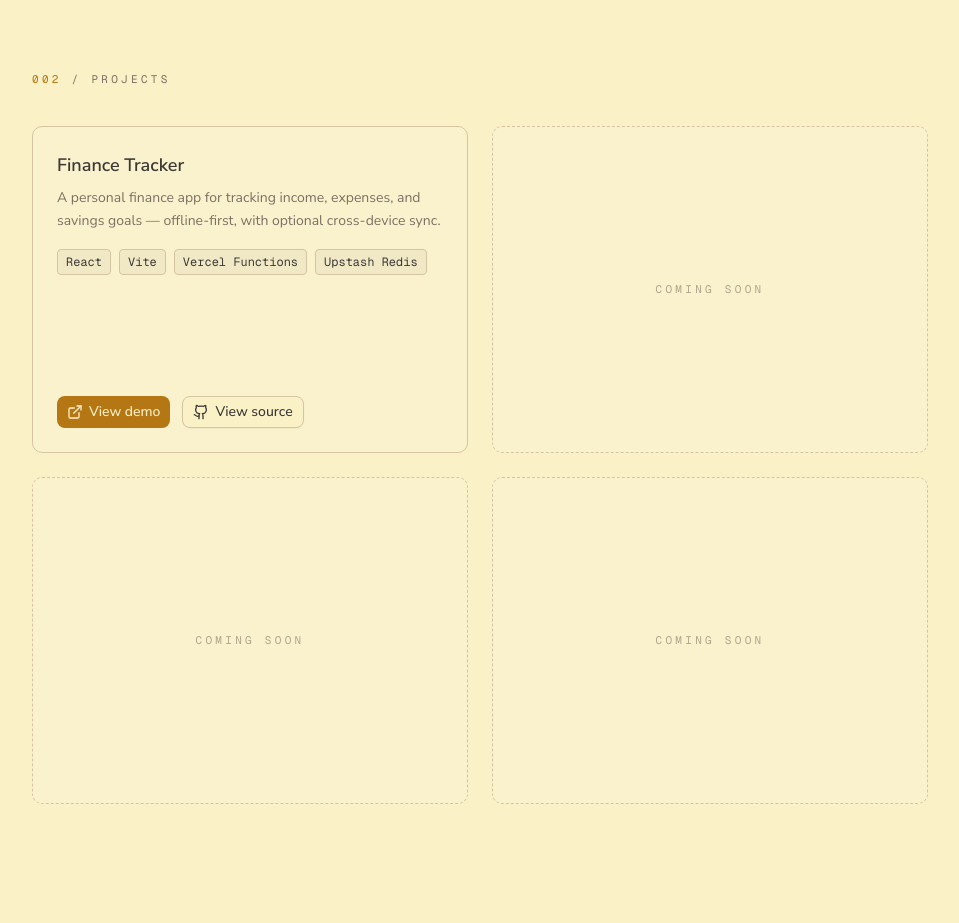
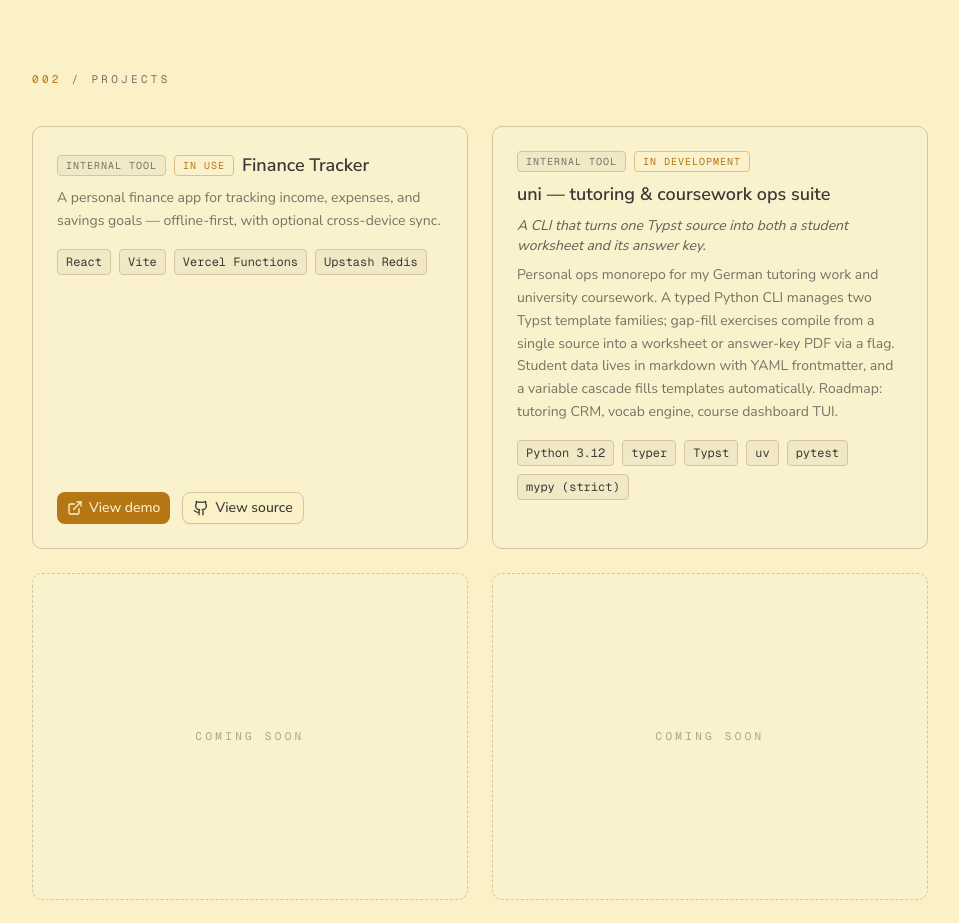
Before and after one commit to dumbld0re/portfolioV1, a Next.js app: page / in a window 1280 px wide. Shown: the part 1420-2343 px from the top of the page, without its empty margins (160-1119 px from the left). Built offline with nearby package versions, Linux system fonts and the light colour scheme; no server answers.

Commit message:
Add uni tutoring/coursework suite project with internal-tool and status badges

```diff
--- a/components/sections/projects-section.tsx
+++ b/components/sections/projects-section.tsx
@@ -34,7 +34,22 @@ export function ProjectsSection() {
             ) : (
               <div key={i} className="rounded-lg border border-border bg-card/40 p-6 flex flex-col gap-4">
                 <div className="space-y-2">
-                  <h3 className="font-semibold text-lg">{project.title}</h3>
+                  <div className="flex flex-wrap items-center gap-2">
+                    {project.internalTool && (
+                      <span className="text-[10px] font-mono uppercase tracking-widest px-2 py-0.5 border border-border bg-foreground/5 text-muted-foreground rounded">
+                        {t.internalToolLabel}
+                      </span>
+                    )}
+                    {project.status && (
+                      <span className="text-[10px] font-mono uppercase tracking-widest px-2 py-0.5 border border-primary/40 text-primary rounded">
+                        {t.statusLabels[project.status]}
+                      </span>
+                    )}
+                    <h3 className="font-semibold text-lg w-full sm:w-auto">{project.title}</h3>
+                  </div>
+                  {project.tagline && (
+                    <p className="text-sm italic text-foreground/80">{project.tagline}</p>
+                  )}
                   <p className="text-sm text-muted-foreground leading-relaxed">{project.description}</p>
                 </div>
 
--- a/content/projects.ts
+++ b/content/projects.ts
@@ -1,12 +1,17 @@
 import type { Language } from "@/lib/i18n"
+
+export type ProjectStatus = "inDevelopment" | "inUse"
 
 export type Project = {
   title: string
+  tagline?: string
   description: string
   tech: string[]
   demoHref?: string
   githubHref?: string
   comingSoon?: boolean
+  internalTool?: boolean
+  status?: ProjectStatus
 }
 
 export const projectsContent: Record<
@@ -15,6 +20,8 @@ export const projectsContent: Record<
     comingSoonLabel: string
     viewDemoLabel: string
     viewSourceLabel: string
+    internalToolLabel: string
+    statusLabels: Record<ProjectStatus, string>
     projects: Project[]
   }
 > = {
@@ -22,6 +29,11 @@ export const projectsContent: Record<
     comingSoonLabel: "Demnächst",
     viewDemoLabel: "Demo ansehen",
     viewSourceLabel: "Quellcode",
+    internalToolLabel: "Internes Tool",
+    statusLabels: {
+      inDevelopment: "In Entwicklung",
+      inUse: "Im Einsatz",
+    },
     projects: [
       {
         title: "Finance Tracker",
@@ -30,8 +42,19 @@ export const projectsContent: Record<
         tech: ["React", "Vite", "Vercel Functions", "Upstash Redis"],
         demoHref: "https://financetracker-demo.vercel.app/",
         githubHref: "https://github.com/dumbld0re/financeApp",
+        internalTool: true,
+        status: "inUse",
       },
-      { title: "", description: "", tech: [], comingSoon: true },
+      {
+        title: "uni — Nachhilfe- & Studiums-Ops-Suite",
+        tagline:
+          "Ein CLI, das aus einer Typst-Quelle sowohl ein Arbeitsblatt als auch den Lösungsschlüssel erzeugt.",
+        description:
+          "Persönliches Ops-Monorepo für Deutsch-Nachhilfe und Studium. Ein typisiertes Python-CLI verwaltet zwei Typst-Template-Familien; Lückentext-Übungen kompilieren aus einer Quelle per Flag zum Arbeitsblatt- oder Lösungs-PDF. Schülerdaten liegen als Markdown mit YAML-Frontmatter, eine Variablen-Kaskade füllt Templates automatisch. Roadmap: Nachhilfe-CRM, Vokabeltrainer, Kurs-Dashboard-TUI.",
+        tech: ["Python 3.12", "typer", "Typst", "uv", "pytest", "mypy (strict)"],
+        internalTool: true,
+        status: "inDevelopment",
+      },
       { title: "", description: "", tech: [], comingSoon: true },
       { title: "", description: "", tech: [], comingSoon: true },
     ],
@@ -40,6 +63,11 @@ export const projectsContent: Record<
     comingSoonLabel: "Coming soon",
     viewDemoLabel: "View demo",
     viewSourceLabel: "View source",
+    internalToolLabel: "Internal tool",
+    statusLabels: {
+      inDevelopment: "In development",
+      inUse: "In use",
+    },
     projects: [
       {
         title: "Finance Tracker",
@@ -48,8 +76,19 @@ export const projectsContent: Record<
         tech: ["React", "Vite", "Vercel Functions", "Upstash Redis"],
         demoHref: "https://financetracker-demo.vercel.app/",
         githubHref: "https://github.com/dumbld0re/financeApp",
+        internalTool: true,
+        status: "inUse",
       },
-      { title: "", description: "", tech: [], comingSoon: true },
+      {
+        title: "uni — tutoring & coursework ops suite",
+        tagline:
+          "A CLI that turns one Typst source into both a student worksheet and its answer key.",
+        description:
+          "Personal ops monorepo for my German tutoring work and university coursework. A typed Python CLI manages two Typst template families; gap-fill exercises compile from a single source into a worksheet or answer-key PDF via a flag. Student data lives in markdown with YAML frontmatter, and a variable cascade fills templates automatically. Roadmap: tutoring CRM, vocab engine, course dashboard TUI.",
+        tech: ["Python 3.12", "typer", "Typst", "uv", "pytest", "mypy (strict)"],
+        internalTool: true,
+        status: "inDevelopment",
+      },
       { title: "", description: "", tech: [], comingSoon: true },
       { title: "", description: "", tech: [], comingSoon: true },
     ],
```
